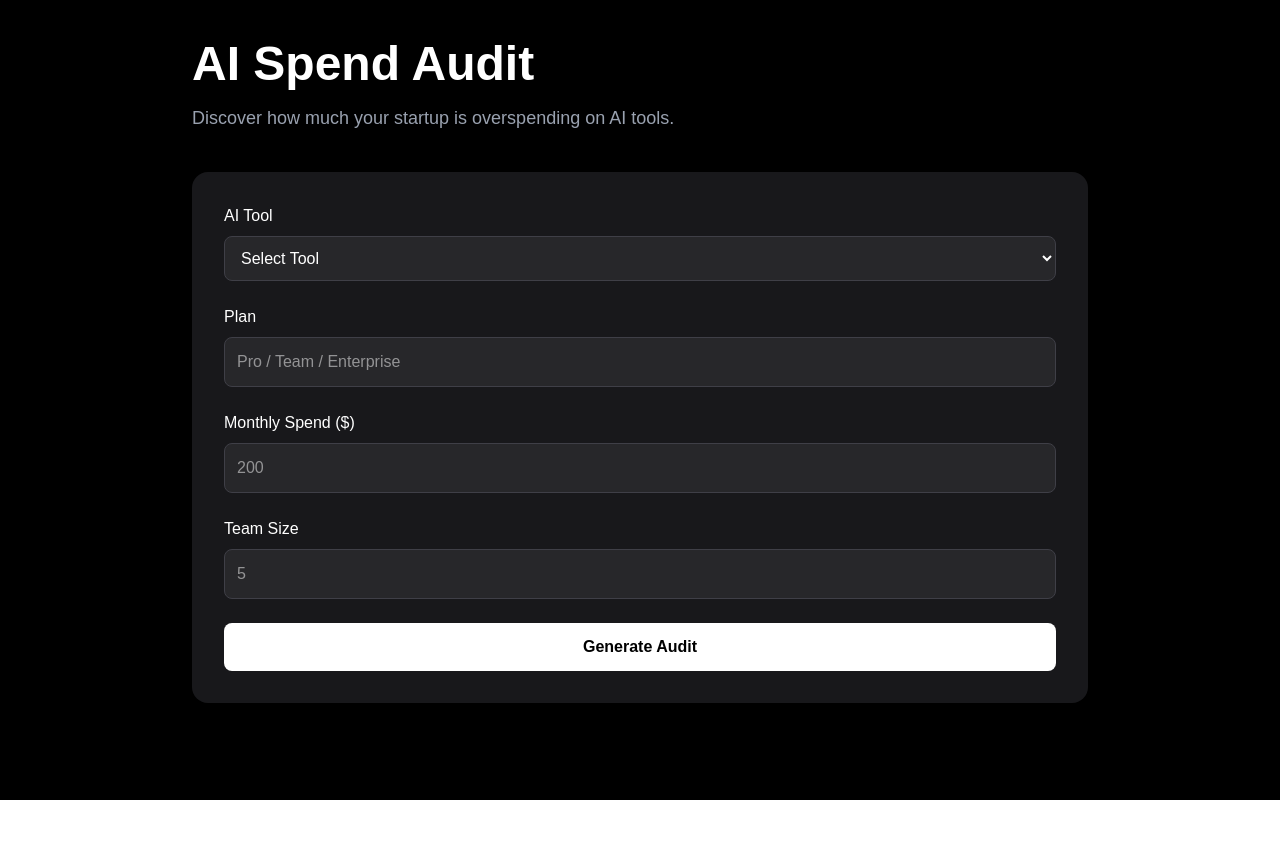
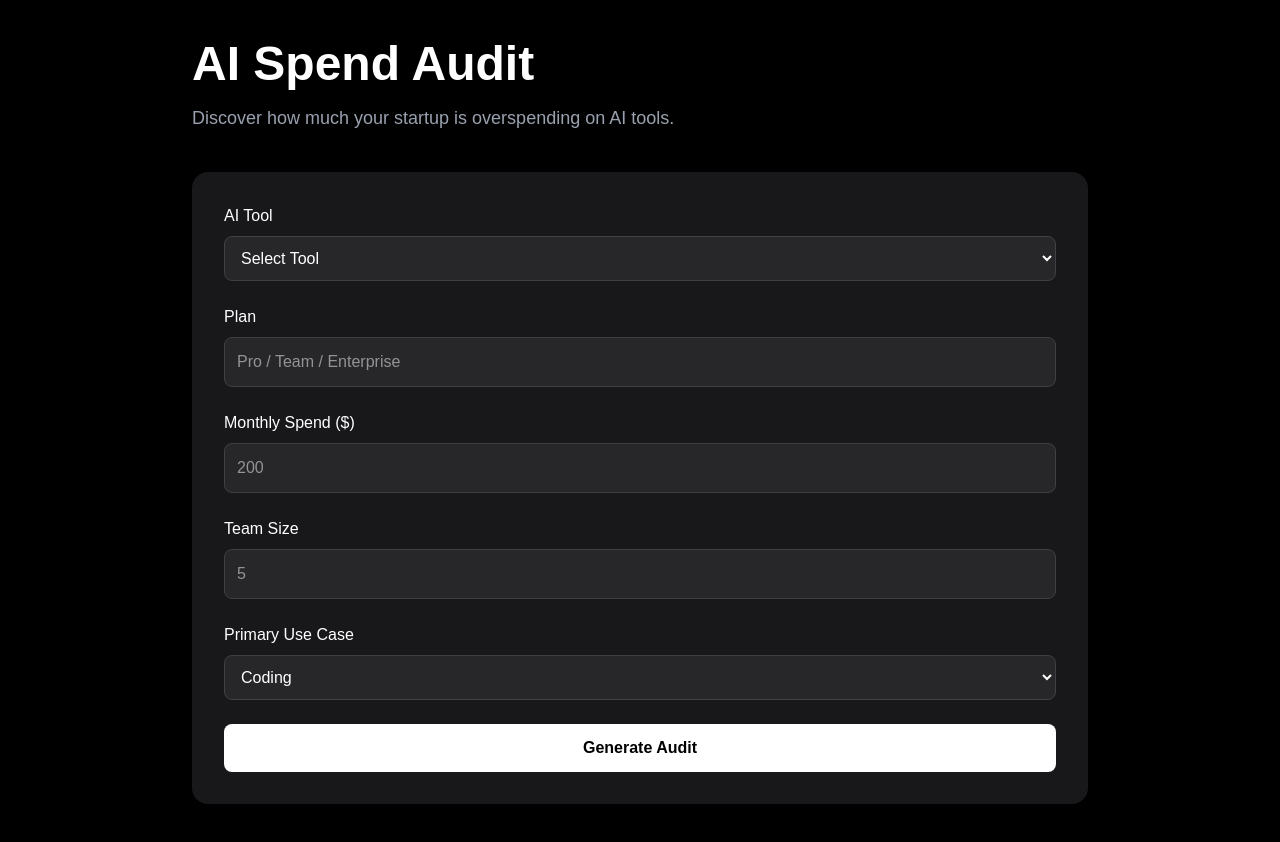
Before and after one commit to BoredaThanu03/credex-ai-spend-audit, a Next.js app: page / in a window 1280 px wide. Before the commit the page ends 800 px from the top, so only its background shows below. Built offline with nearby package versions, Linux system fonts and the light colour scheme.

Commit message:
feat: build enhanced AI spend audit interface

```diff
--- a/app/page.tsx
+++ b/app/page.tsx
@@ -1,17 +1,30 @@
 "use client";
 
 import { useState } from "react";
+
+const aiTools = [
+  "ChatGPT",
+  "Claude",
+  "Cursor",
+  "GitHub Copilot",
+  "Gemini",
+  "OpenAI API",
+  "Anthropic API",
+];
 
 export default function Home() {
   const [tool, setTool] = useState("");
   const [plan, setPlan] = useState("");
   const [spend, setSpend] = useState("");
   const [teamSize, setTeamSize] = useState("");
+  const [useCase, setUseCase] = useState("Coding");
+
   const [result, setResult] = useState<{
     message: string;
     monthlySavings: number;
     annualSavings: number;
   } | null>(null);
+
   const generateAudit = () => {
     const spendAmount = Number(spend);
     const size = Number(teamSize);
@@ -29,6 +42,13 @@ export default function Home() {
           "Claude usage appears expensive relative to your team size. Reviewing API usage could reduce costs.",
         monthlySavings: 80,
         annualSavings: 960,
+      });
+    } else if (tool === "Cursor" && spendAmount > 150) {
+      setResult({
+        message:
+          "Your Cursor spend suggests potential over-allocation of premium seats. Optimizing licenses could reduce costs.",
+        monthlySavings: 95,
+        annualSavings: 1140,
       });
     } else {
       setResult({
@@ -63,11 +83,12 @@ export default function Home() {
               onChange={(e) => setTool(e.target.value)}
             >
               <option value="">Select Tool</option>
-              <option>ChatGPT</option>
-              <option>Claude</option>
-              <option>Cursor</option>
-              <option>GitHub Copilot</option>
-              <option>Gemini</option>
+
+              {aiTools.map((toolName) => (
+                <option key={toolName}>
+                  {toolName}
+                </option>
+              ))}
             </select>
           </div>
 
@@ -113,12 +134,31 @@ export default function Home() {
             />
           </div>
 
+          <div>
+            <label className="block mb-2 font-medium">
+              Primary Use Case
+            </label>
+
+            <select
+              className="w-full p-3 rounded-lg bg-zinc-800 border border-zinc-700"
+              value={useCase}
+              onChange={(e) => setUseCase(e.target.value)}
+            >
+              <option>Coding</option>
+              <option>Writing</option>
+              <option>Research</option>
+              <option>Data Analysis</option>
+              <option>Mixed</option>
+            </select>
+          </div>
+
           <button
             onClick={generateAudit}
             className="w-full bg-white text-black py-3 rounded-lg font-semibold hover:bg-gray-200"
           >
             Generate Audit
           </button>
+
           {result && (
             <div className="bg-zinc-800 border border-zinc-700 p-6 rounded-xl mt-6">
               <h2 className="text-2xl font-bold mb-4">
@@ -156,6 +196,22 @@ export default function Home() {
                   {result.message}
                 </p>
               </div>
+
+              {result.monthlySavings >= 100 && (
+                <div className="bg-blue-900 border border-blue-700 p-4 rounded-lg mt-4">
+                  <h3 className="font-semibold mb-2">
+                    Save More with Credex
+                  </h3>
+
+                  <p className="text-gray-300 mb-3">
+                    Your team may qualify for discounted AI infrastructure credits through Credex.
+                  </p>
+
+                  <button className="bg-white text-black px-4 py-2 rounded-lg font-medium">
+                    Book Consultation
+                  </button>
+                </div>
+              )}
             </div>
           )}
         </div>
```
Lines whose indentation alone changed are shown as unchanged.
